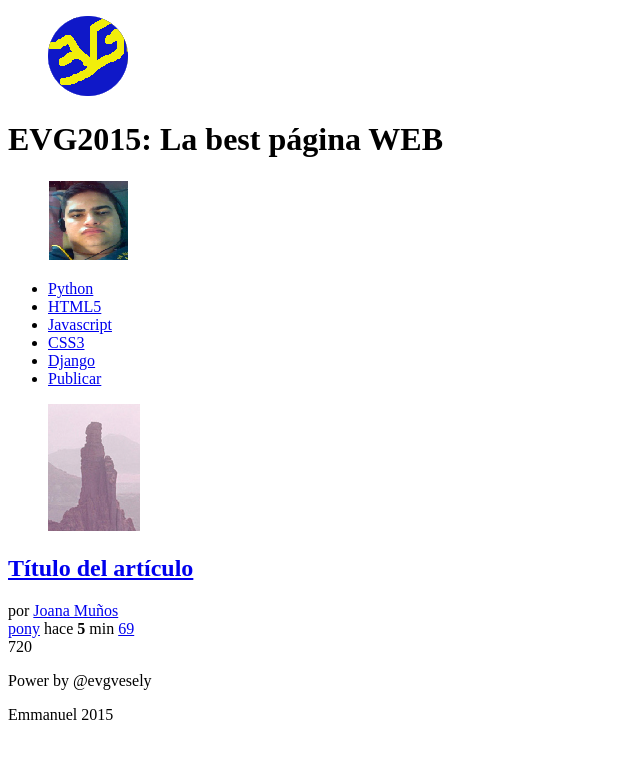
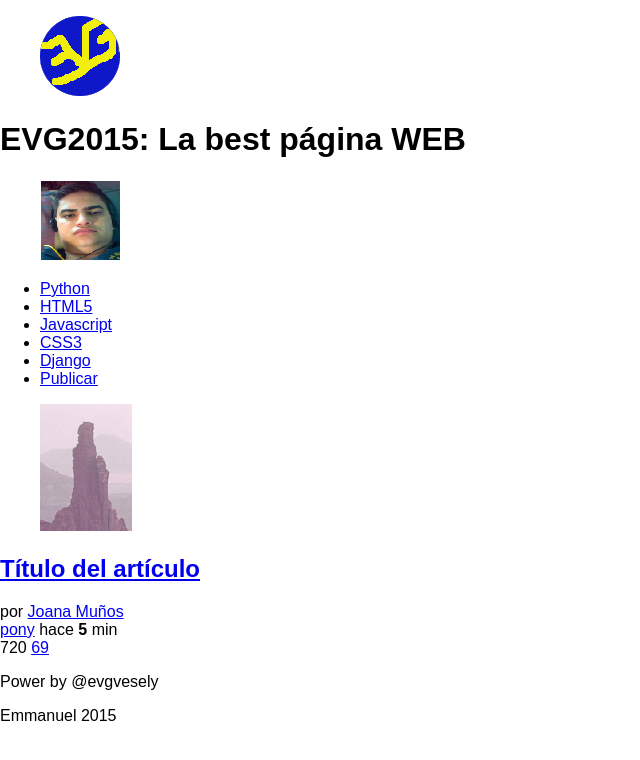
Before and after one commit to evgvesely/EVG2015, a plain HTML site: page index.html in a window 1280 px wide. Shown: the whole page, without its empty margins (0-640 px from the left). Drawn offline with Linux system fonts and the light colour scheme.

Commit message:
2do  avance
Sin iconos aun

```diff
--- /dev/null
+++ b/estilos.css
@@ -0,0 +1,183 @@
+a
+{
+	color: #22BCE0;
+}
+body
+{
+	background: #EEEEEE;
+	font-family: Arial;
+	font-size: 16px;
+}
+footer
+{
+	color: rgba(255,255,255,0.7);
+	background: #22BCE0
+	text-align: center;
+	padding: 1em;
+}
+footer p:first-child
+{
+	margin-bottom: 0;
+
+}
+footer p:last-child
+{
+	margin-top: 0;
+
+}
+footer p:last-child:after
+{
+	content: " -";
+}
+footer p:last-child:before
+{
+	content: "- ";
+}
+header
+{
+	background: #343B54;
+	color: white;
+	overflow: hidden;
+	padding: 0.5em;
+}
+header figure
+{
+	float: left;
+}
+
+header h1
+{
+	font-size: 1.2em;
+	font-weight: normal;
+	margin: 0.2em 70px 0 0;
+}
+header #avatar
+{
+	margin: 0.5em 0.5em 0 0;
+	left: 0;
+	position: absolute;
+	top: 0;
+}
+header #avatar img
+{
+	border-radius: 50%;
+	width: 55px;
+}
+header #logo img
+{
+	border-right: 1px solid white;
+	margin-right: 0.5em;
+	padding-right: 0.5em;
+	width: 52px;
+}
+nav
+{
+	background: #80BCA3;
+	padding: 0 0.5;
+}
+nav ul
+{
+	list-style: none;
+	margin: 0;
+	padding: 0;
+}
+nav ul #publicar_nav
+{
+	border: 1px solid red;
+	padding: 0 0.5em;
+	position: relative;
+}
+nav ul #publicar_nav a
+{
+	background: #22BCE0;
+	border-radius: 5px;
+	box-shadow: rgba(0,0,0,0.5) 5px 5px 20px;
+	padding: 0.8em 0.5em;
+	font-style: italic;
+	text-decoration: none;
+	text-shadow: rgba(0,0,0,0.5) 2px 2px 5px;
+}
+
+nav ul li
+{
+	display: inline-block;
+	margin: 0 1em 0 0;
+}
+nav ul li a
+{
+	color: white;
+	display: block;
+	padding: 0.5em 0;
+}
+
+#contenido
+{
+	margin: 1em;
+}
+#contenido .item
+{
+	background: white;
+	border-bottom: 3px solid #22BCE0;
+	margin-bottom: 2em;
+	min-height: 128px;
+	position: relative;
+}
+#contenido .item .autor_item
+{
+	color: #AAA;
+}
+#contenido .item .datos_item
+{
+	margin: 1em 1em 0 0;
+	text-align: right;
+}
+#contenido .item .datos_item .fecha_item
+{
+	color: #AAA;
+}
+#contenido .item .datos_item .tag_item
+{
+	backgroup: #F45024;
+	color: white;
+	float: left;
+	display: inline-block;
+	padding: 0.2em 0.5em;
+	text-decoration: none;
+}
+#contenido .item .imagen_item img
+{
+	float: left;
+	margin: 0 1em 0 0;
+}
+#contenido .item .imagen_item img
+{
+	width: 96px;
+}
+#contenido .item .titulo_item
+{
+	font-size: 1.2em;
+	font-style: italic;
+	padding-top: 1em 1em 0 0;
+}
+#contenido .item .titulo_item a
+{
+	color: #444;
+	text-decoration: none;
+}
+#contenido .item .votacion
+{
+	background: white;
+	border-radius: 0 0 0.5em 0.5em;
+	left: 5%;
+	margin-top: 3pc;
+	padding: 0.2em 0.5em;
+	position: absolute;
+	top: 100%;
+	whidth: 90%;
+}
+#contenido .item .votacion .comentarios_item,
+#contenido .item .votacion .guardar_item
+{
+	float: right;
+
+}
--- a/index.html
+++ b/index.html
@@ -2,8 +2,10 @@
 <html lang="es">
 <head>
 	<meta charset="utf-8" />
-	<meta description = "Primera pagina curso Web 2015." />
+	<meta name="description" content = "Primera pagina curso Web 2015 en Mejorandola." />
 	<title>Index de la página</title>
+	<link rel="stylesheet" href="normalize.css">
+	<link rel="stylesheet" type="estilos.css="">
 </head>
 <body>
 	<header>
@@ -47,13 +49,14 @@
 				<span class="fecha_item">
 					hace <strong>5</strong> min
 				</span>
-				<a href="#" class="comentarios_item">69</a>
-				<a href="#" class="guardar_item"></a>
 			</div>
 			<div class="votacion">
 				<a href="#" class="up"></a>
 					720
 				<a href="#" class="down"></a>
+
+				<a href="#" class="comentarios_item">69</a>
+				<a href="#" class="guardar_item"></a>
 			</div>
 		</article>
 	</section>
```
Also changed, not shown: normalize.css (added).
